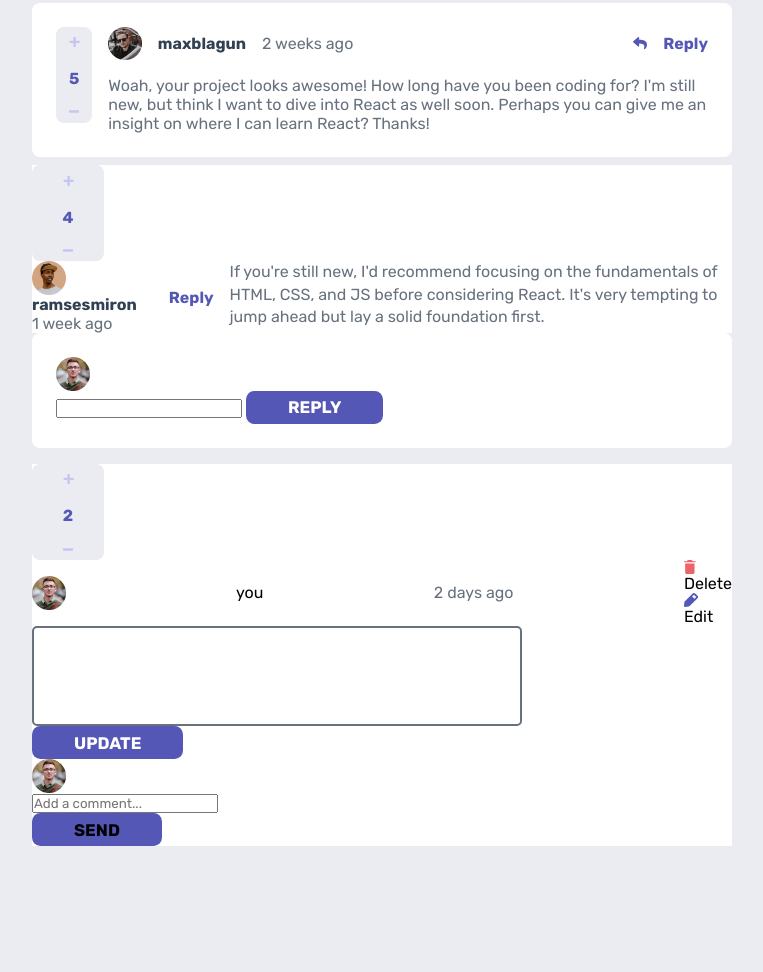
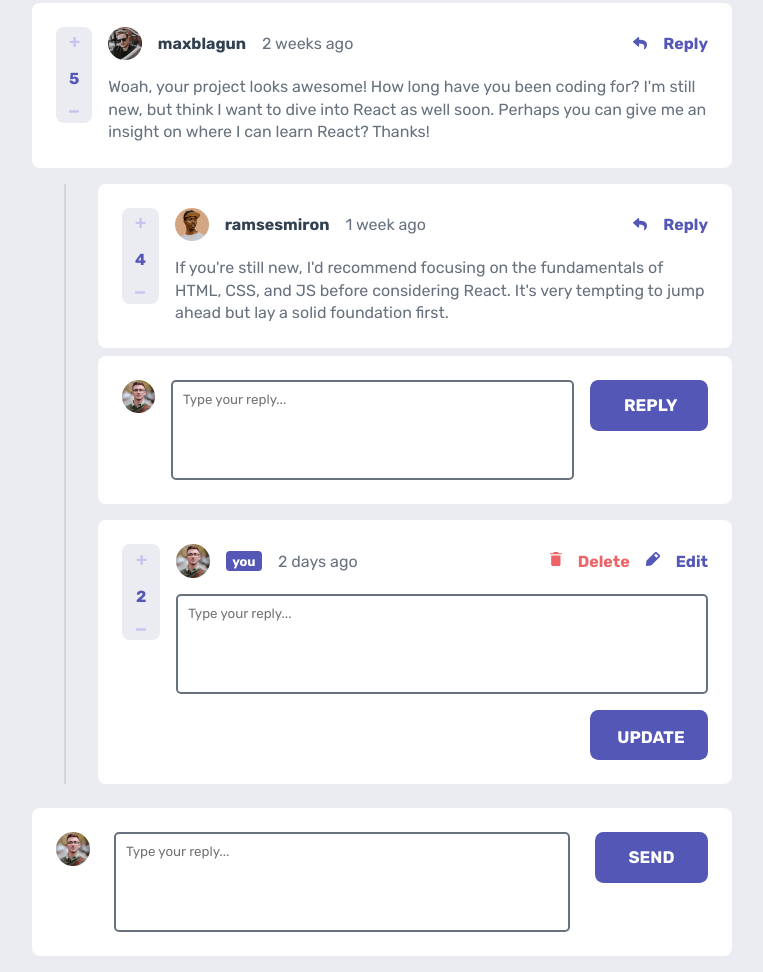
Before and after one commit to DevHeris/UIQuest-Challenges, a plain HTML site: page 9-interactive-comments-section-main/index.html in a window 1280 px wide. Shown: the part 382-1354 px from the top of the page, without its empty margins (258-1021 px from the left). Before the commit the page ends 1228 px from the top, so only its background shows below. Drawn offline with Linux system fonts and the light colour scheme.

Commit message:
Completed the CSS styling for the deskyop mode

```diff
--- a/9-interactive-comments-section-main/index.html
+++ b/9-interactive-comments-section-main/index.html
@@ -110,7 +110,7 @@
           </div>
         </div>
 
-        <p class="gry-blue">
+        <p class="gry-blue comment-text">
           Woah, your project looks awesome! How long have you been coding for? I'm still new, but think I want to dive
           into React as well soon. Perhaps you can give me an insight on where I can learn React? Thanks!
         </p>
@@ -118,14 +118,14 @@
     </div>
 
     <!-- Reply Section -->
-    <div class=" reply-section">
+    <div class="reply-section">
       <!-- Reply Container -->
-      <div class="reply-container white-bg" data-reply-id="1">
+      <div class="reply-container flex white-bg" data-reply-id="1">
         <div class="reply-vote flex">
           <div class="upvote-wrapper cursor-pointer">
             <img src="images/icon-plus.svg" alt="Upvote Icon" title="Upvote Icon">
           </div>
-          <div class="reply-stats mod-blue-clr fw-bold">4</div>
+          <div class="score mod-blue-clr fw-bold">4</div>
           <div class="downvote-wrapper cursor-pointer">
             <img src="images/icon-minus.svg" alt="Downvote Icon" title="Downvote Icon">
           </div>
@@ -133,14 +133,16 @@
 
         <div class="reply-body flex">
           <div class="reply-header flex">
-            <div class="reply-user-info">
+            <div class="reply-user-info flex">
               <div class="profile-picture">
                 <img src="images/avatars/image-ramsesmiron.png" alt="ramsesmiron profile picture" title="ramsesmiron">
               </div>
               <div class="user-details">
-                <p class="user-name"><strong class="drk-blue">ramsesmiron</strong></p>
+                <p class="user-name">
+                  <strong class="drk-blue">ramsesmiron</strong>
+                </p>
+              </div>
               <p class="date-created gry-blue">1 week ago</p>
-              </div>
             </div>
 
             <div class="reply-option flex">
@@ -159,68 +161,70 @@
       </div>
 
       <!-- Active Reply for Comment 2 -->
-      <div class="active-reply white-bg" data-reply="2">
+      <div class="active-reply flex white-bg" data-reply="2">
         <div class="profile-picture">
           <img src="images/avatars/image-juliusomo.png" alt="juliusomo profile picture" title="juliusomo">
         </div>
 
-        <input type="text">
+        <textarea class="reply-input" placeholder="Type your reply..."></textarea>
         <button type="submit" class="submit-btn white-clr btn">REPLY</button>
       </div>
 
       <!-- Uploaded Reply Being Edited -->
-      <div class="uploaded-reply currently-being-edited white-bg" data-reply-id="2">
+      <div class="uploaded-reply currently-being-edited flex white-bg" data-reply-id="2">
         <div class="reply-vote flex">
           <div class="upvote-wrapper cursor-pointer">
             <img src="images/icon-plus.svg" alt="Upvote Icon" title="Upvote Icon">
           </div>
-          <div class="reply-stats mod-blue-clr fw-bold">2</div>
+          <div class="score mod-blue-clr fw-bold">2</div>
           <div class="downvote-wrapper cursor-pointer">
             <img src="images/icon-minus.svg" alt="Downvote Icon" title="Downvote Icon">
           </div>
         </div>
 
+        <div class="comment-body flex">
           <div class="comment-header flex">
+            <div class="flex">
               <div class="profile-picture">
                 <img src="images/avatars/image-juliusomo.png" alt="juliusomo profile picture" title="juliusomo">
               </div>
 
-          <p>you</p>
+              <p class="blue-bg white-clr fw-bold you">you</p>
               <p class="date-created gry-blue">2 days ago</p>
-          <div class="modify-options-container">
-            <div class="delete-container">
+            </div>
+            <div class="modify-options-container flex">
+              <div class="delete-container flex">
                 <span class="cursor-pointer">
                   <img src="images/icon-delete.svg" alt="delete icon" title="Delete">
                 </span>
-              <span class="cursor-pointer">Delete</span>
+                <span class="cursor-pointer fw-bold red-clr">Delete</span>
               </div>
-            <div class="edit-container">
+              <div class="edit-container flex">
                 <span class="cursor-pointer">
                   <img src="images/icon-edit.svg" alt="edit icon" title="Edit">
                 </span>
-              <span class="cursor-pointer">Edit</span>
+                <span class="cursor-pointer mod-blue-clr fw-bold">Edit</span>
               </div>
             </div>
           </div>
-        <div class="input-container">
-          <input type="text" class="update-input">
+          <textarea class="reply-input" placeholder="Type your reply..."></textarea>
+          <div>
+            <button class="update-btn white-clr btn">UPDATE</button>
           </div>
-        <button class="update-btn white-clr btn">UPDATE</button>
+        </div>
       </div>
     </div>
   </main>
 
   <!-- New Comment Section -->
-  <footer class="new-comment-section white-bg container" data-new-comment>
+  <footer class="new-comment-section white-bg container flex" data-new-comment>
     <div class="profile-picture">
       <img src="images/avatars/image-juliusomo.png" alt="juliusomo profile picture" title="juliusomo">
     </div>
 
-    <div class="input-container">
-      <input type="text" class="new-input" placeholder="Add a comment...">
-    </div>
+    <textarea class="reply-input" placeholder="Type your reply..."></textarea>
 
-    <button type="submit" class="submit-btn btn">SEND</button>
+    <button type="submit" class="submit-btn btn white-clr">SEND</button>
   </footer>
 </body>
 
--- a/9-interactive-comments-section-main/style.css
+++ b/9-interactive-comments-section-main/style.css
@@ -43,12 +43,20 @@ body {
     background-color: var(--white);
 }
 
+.blue-bg {
+    background-color: var(--moderate-blue);
+}
+
 .drk-blue {
     color: var(--dark-blue);
 }
 
 .gry-blue {
     color: var(--grayish-blue);
+}
+
+.red-clr {
+    color: var(--soft-red);
 }
 
 .white-clr {
@@ -72,9 +80,7 @@ body {
     cursor: pointer;
 }
 
-
 /*  */
-
 
 /* Modal styles */
 .modal-wrapper {
@@ -144,7 +150,7 @@ body {
 }
 
 .btn {
-    padding: .4em 2.5em;
+    padding: .4em 2em;
     text-transform: uppercase;
     background-color: var(--moderate-blue);
     border: 0;
@@ -154,14 +160,15 @@ body {
     font-size: 1.05em;
     cursor: pointer;
     transition: background-color .5s linear;
+    max-width: 7em;
 }
 
 .btn:hover {
     background-color: hsla(238, 40%, 52%, 0.767);
 }
 
+
 /*  */
-
 .hide {
     display: none;
 }
@@ -176,7 +183,9 @@ body {
     margin-top: 3em;
 }
 
-.comment-container {
+.comment-container,
+.reply-container,
+.uploaded-reply {
     padding: var(--padding);
     border-radius: .5em;
     margin-bottom: .5em;
@@ -199,7 +208,8 @@ body {
     line-height: 1.4;
 }
 
-.comment-body {
+.comment-body,
+.reply-body {
     flex-direction: column;
 }
 
@@ -207,17 +217,20 @@ body {
     width: 2.1em;
 }
 
-.comment-header {
+.comment-header,
+.reply-header {
     justify-content: space-between;
     align-items: center;
 }
 
 .comment-user-info,
-.reply-option {
+.reply-option,
+.reply-user-info {
     align-items: center;
 }
 
-.active-reply {
+.active-reply,
+.new-comment-section {
     padding: var(--padding);
     margin-bottom: 1em;
     border-radius: .5em;
@@ -225,7 +238,8 @@ body {
 }
 
 .reply-input,
-.update-input {
+.update-input,
+.new-input {
     width: 70%;
     min-height: 100px;
     padding: 10px;
@@ -235,7 +249,56 @@ body {
 }
 
 .reply-input:focus-visible,
-.update-input:focus-visible {
+.update-input:focus-visible,
+.new-input:focus-visible {
     outline-color: var(--moderate-blue);
     border: 0;
 }
+
+.reply-section {
+    border-left: 2px solid rgba(0, 0, 0, 0.1);
+    margin-top: 1em;
+    margin-left: 2em;
+    margin-bottom: 1.5em;
+    padding-left: 2em;
+}
+
+.uploaded-reply .comment-body {
+    width: 100%;
+}
+
+.uploaded-reply .comment-header {
+    width: 100%;
+}
+
+.uploaded-reply .comment-header>div {
+    align-items: center;
+}
+
+.you {
+    border-radius: .3em;
+    padding: .2em .5em;
+    font-size: .8em;
+}
+
+.uploaded-reply .reply-input {
+    width: 100%;
+}
+
+.uploaded-reply .reply-input+div {
+    display: flex;
+    justify-content: flex-end;
+}
+
+.uploaded-reply .update-btn {
+    padding: 1em 1.6em;
+}
+
+.uploaded-reply .reply-vote {
+    max-width: 38.17px;
+}
+
+.new-comment-section {
+    padding: var(--padding);
+    border-radius: .5em;
+}
```
Lines whose indentation alone changed are shown as unchanged.
